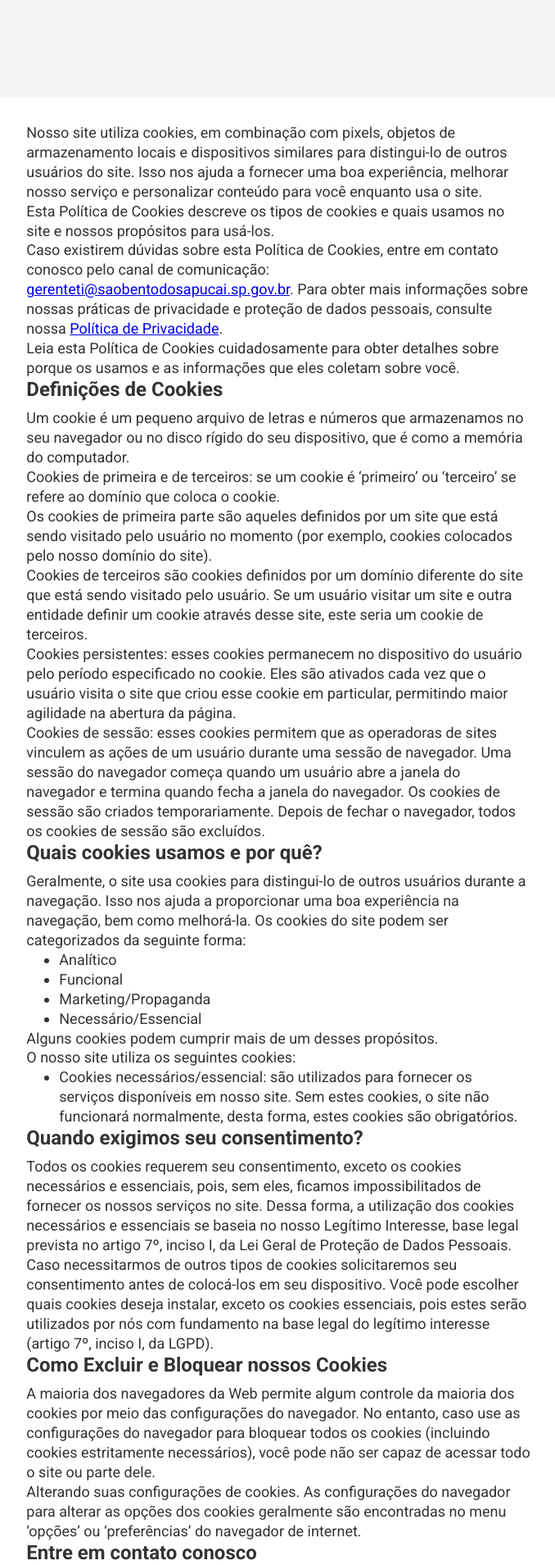
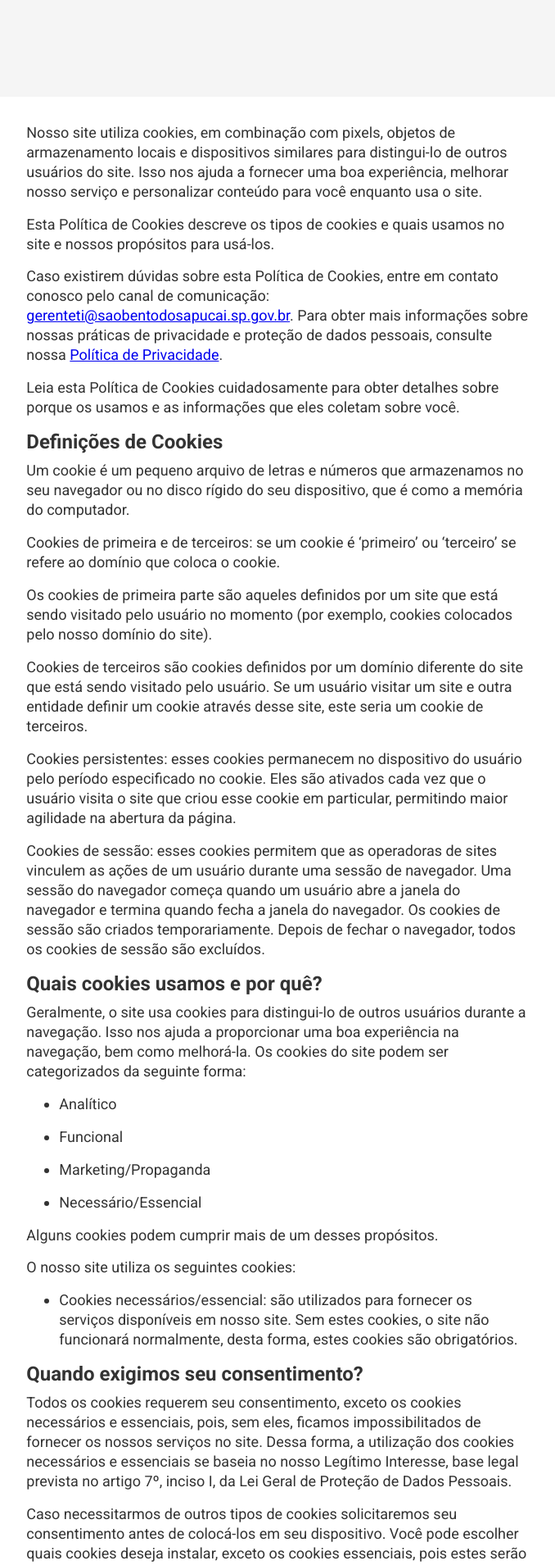
Before and after one commit to pmsbs/pmsbs.github.io, a Jekyll site: the page built from _posts/2026-04-29-politica-cookies.md, in a window 1280 px wide. Shown: the part 322-2231 px from the top of the page at 82% size, without its empty margins (300-978 px from the left). Built offline with Jekyll 4.4.1, drawn with Linux system fonts in a browser that asks for light colours.

Commit message:
Create post layout

```diff
--- /dev/null
+++ b/_layouts/post.html
@@ -0,0 +1,7 @@
+---
+layout: 'default'
+---
+
+<article class="post">
+  {{content}}
+</article>
--- a/_sass/_post.scss
+++ b/_sass/_post.scss
@@ -4,7 +4,7 @@
   gap: 2rem;
 }
 
-.post {
+.post-list__item {
   text-decoration: none;
   color: inherit;
   transition: color 0.3s ease;
@@ -17,3 +17,12 @@
     margin-bottom: 0;
   }
 }
+
+.post {
+
+  p,
+  ul,
+  li {
+    margin-bottom: 1rem;
+  }
+}
--- a/index.html
+++ b/index.html
@@ -5,7 +5,7 @@ title: "Departamento de Tecnologia e Inovação"
 <div class="post-list">
   {% for post in site.posts %}
     <article>
-      <a class="post" href="{{ post.url }}">
+      <a class="post-list__item" href="{{ post.url }}">
         <h2>
           {{ post.title }}
         </h2>
```
Also changed, not shown: _posts/2026-01-13-orientacoes-sobre-seguranca-de-contas-e-uso-de-senhas.md (+1 -1 lines), _posts/2026-04-29-politica-cookies.md (+1 -1 lines), _posts/2026-04-29-politica-privacidade.md (+1 -1 lines), _posts/2026-04-29-politica-seguranca-informacao.md (+1 -1 lines).
